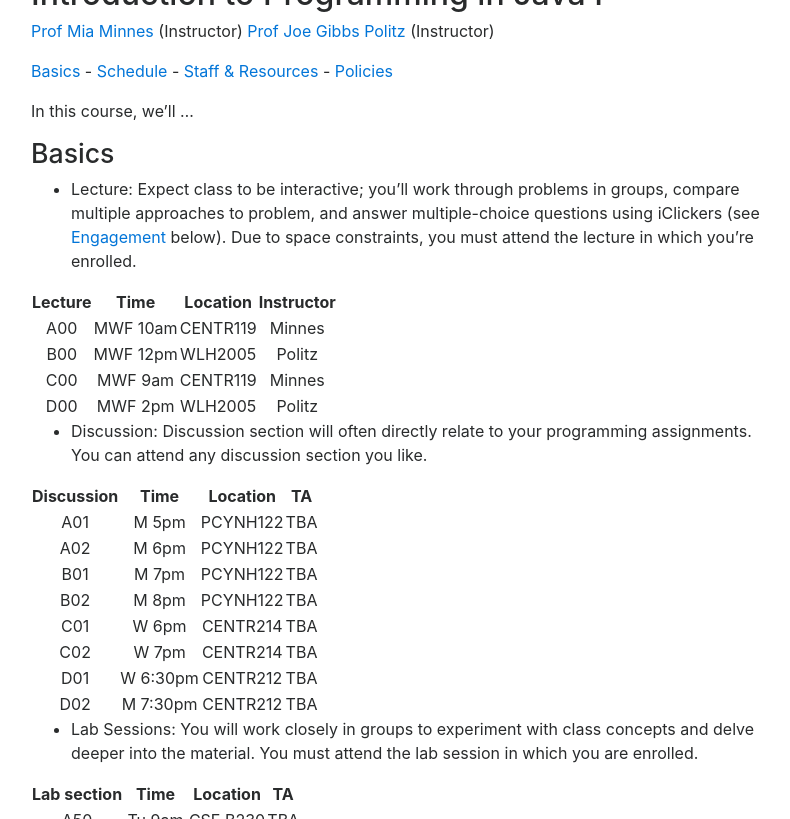
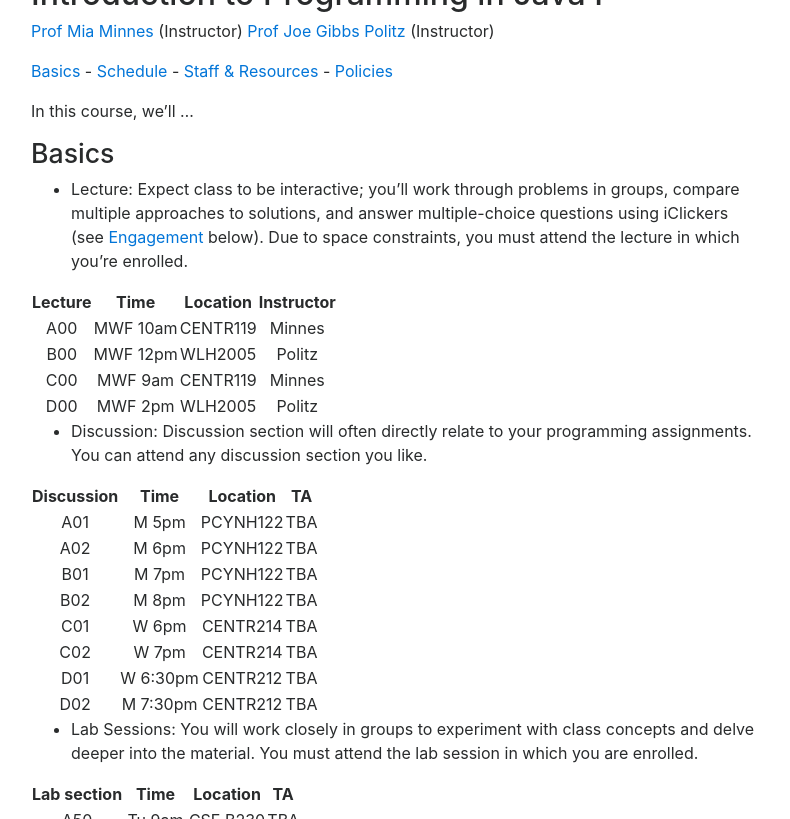
Before and after one commit to ucsd-cse8a-f18/ucsd-cse8a-f18.github.io, a Jekyll site: the page built from index.md, in a window 1280 px wide and 900 px high, scrolled down 348 px, cut to the strip 81-900 px from the top of the window. Shown: the whole strip, without its empty margins (244-1034 px from the left). Built offline with Jekyll 4.4.1, drawn with Linux system fonts in a browser that asks for light colours; nearby versions of some CDN libraries; some of the changed text lies outside the part shown.

Commit message:
Update index.md

```diff
--- a/index.md
+++ b/index.md
@@ -23,7 +23,7 @@ In this course, we'll ...
 <a id="basics">
 ## Basics
 
-- Lecture:  Expect class to be interactive; you'll work through problems in groups, compare multiple approaches to problem, and answer multiple-choice questions using iClickers (see <a href="#engage">Engagement</a> below). Due to space constraints, you must attend the lecture in which you're enrolled.
+- Lecture:  Expect class to be interactive; you'll work through problems in groups, compare multiple approaches to solutions, and answer multiple-choice questions using iClickers (see <a href="#engage">Engagement</a> below). Due to space constraints, you must attend the lecture in which you're enrolled.
 
 | Lecture | Time     | Location | Instructor |
 | :-----: |:--------:| :-------:| :--------: |
```
Also changed, not shown: other parts of index.md (+7 -1 lines).
